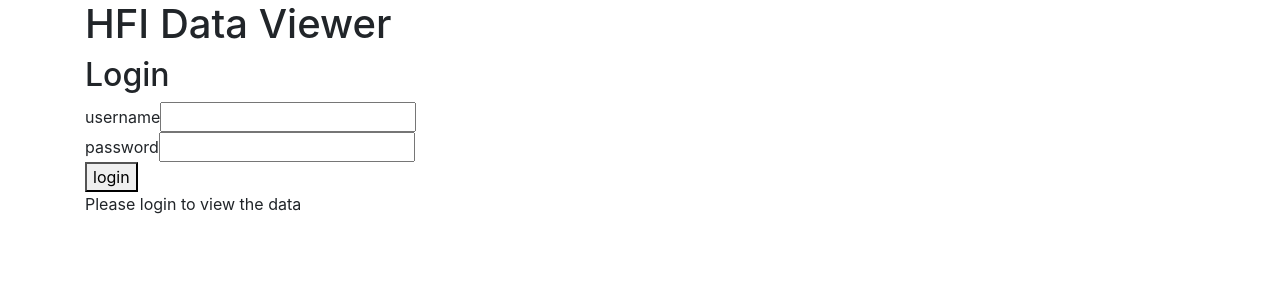
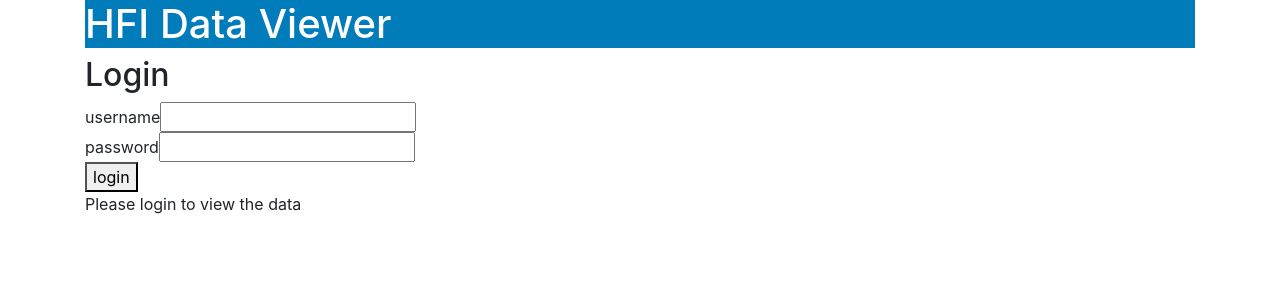
Before and after one commit to xyloid/hfi_frontend, a React (Create React App) app: page / in a window 1280 px wide. Shown: the top 300 px of the page. Built offline with nearby package versions, Linux system fonts and the light colour scheme.

Commit message:
add background color

```diff
--- a/src/App.js
+++ b/src/App.js
@@ -73,7 +73,7 @@ const App = () => {
       ) : (
         <div>
           <p>
-            {user.name} logged-in{" "}
+            <b>{user.name}</b> logged-in{" "}
             <button onClick={logoutHandler}>logout</button>
           </p>
         </div>
--- a/src/components/RecordTable.js
+++ b/src/components/RecordTable.js
@@ -57,7 +57,7 @@ const RecordTable = () => {
               {typeof row.statusHistory === "undefined" ? (
                 <div></div>
               ) : (
-                <div>
+                <div style={{backgroundColor:'#e7e8e1'}}>
                   <BootstrapTable
                     keyField="_id"
                     data={row.statusHistory}
@@ -79,7 +79,7 @@ const RecordTable = () => {
 
 
   return (
-    <div>
+    <div style={{backgroundColor:'#e6f1f5'}}>
       <BootstrapTable
         keyField="id"
         data={records}
--- a/src/index.css
+++ b/src/index.css
@@ -11,3 +11,8 @@ code {
   font-family: source-code-pro, Menlo, Monaco, Consolas, 'Courier New',
     monospace;
 }
+
+h1 {
+background-color: #007cba;
+color: white;
+}
--- a/src/index.js
+++ b/src/index.js
@@ -3,7 +3,7 @@ import ReactDOM from "react-dom";
 import { createStore, applyMiddleware } from "redux";
 import { Provider } from "react-redux";
 import App from "./App";
-
+import "./index.css";
 import recordReducer from "./reducers/recordReducer";
 
 import thunk from "redux-thunk";
```
